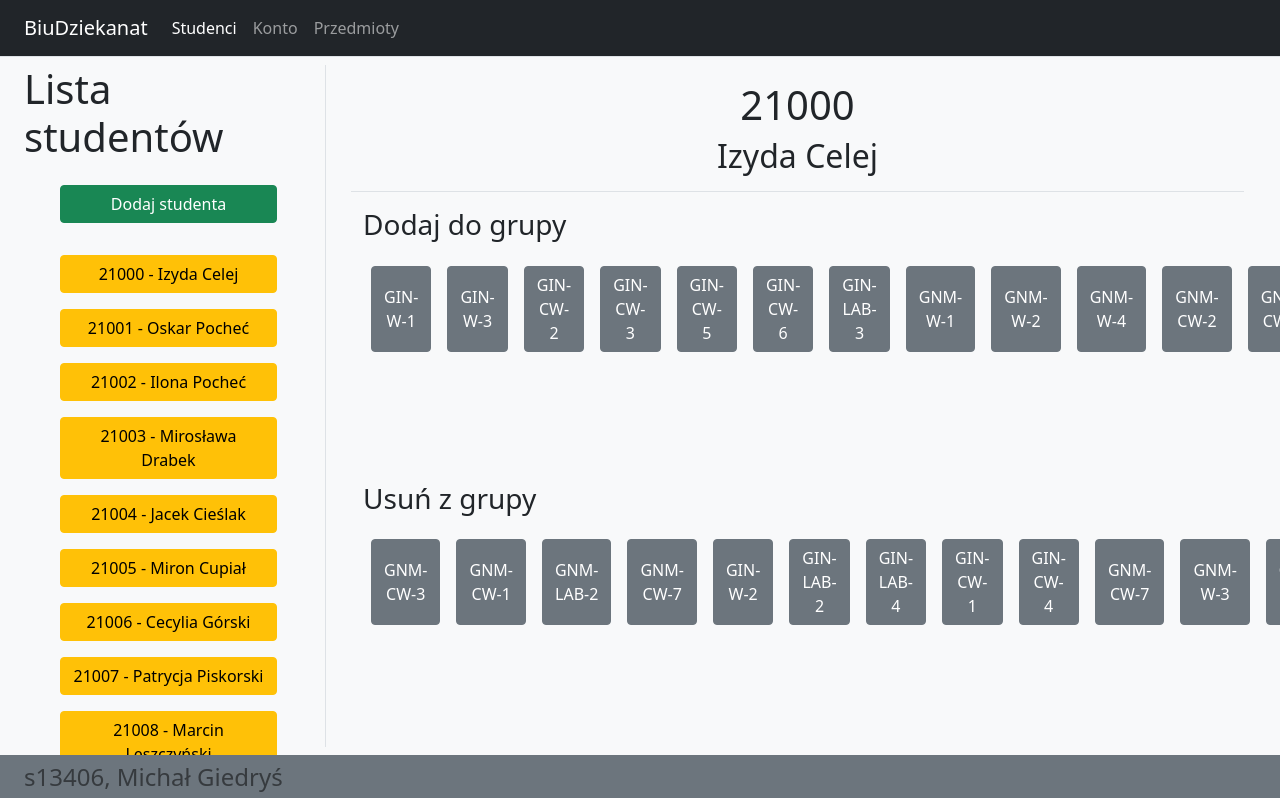
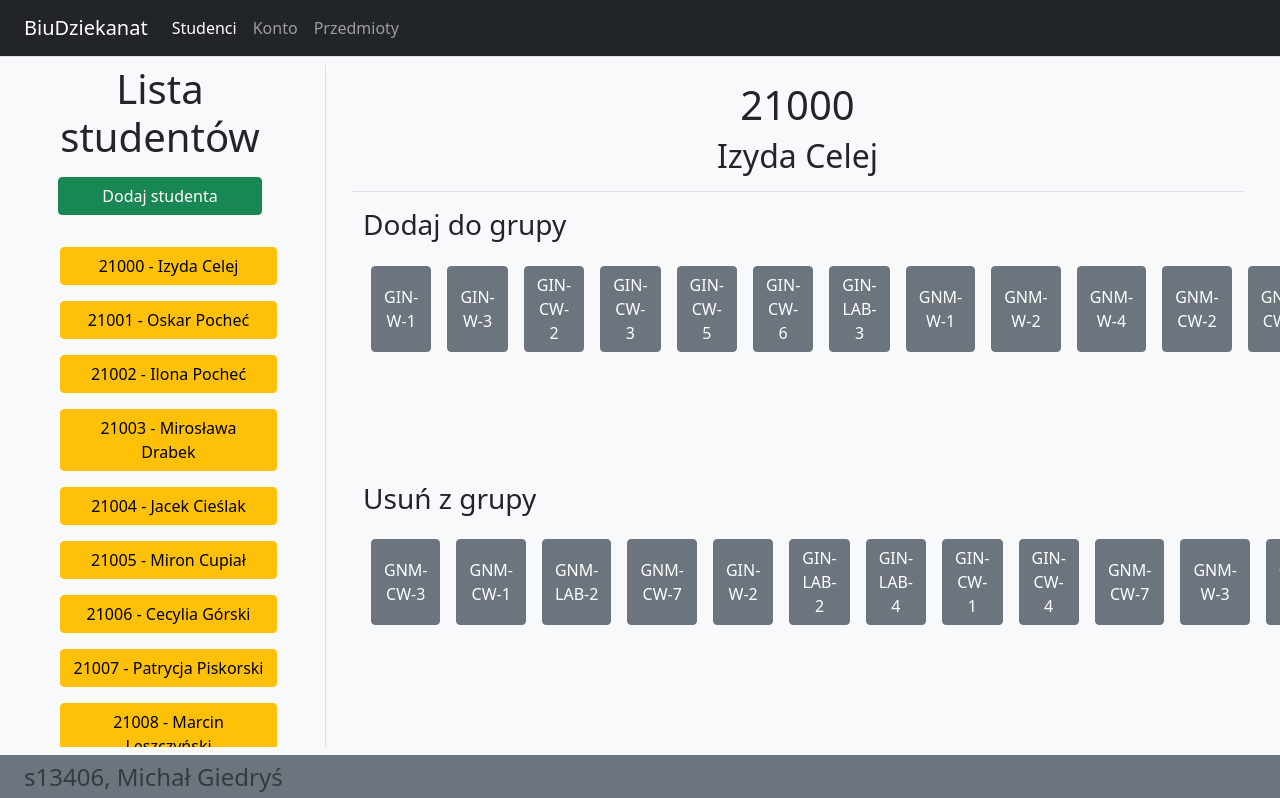
Before and after one commit to giedrys-michal/ITN_BIU, an Angular app in the folder BiuDziekanat/: page /students in a window 1280 px wide. Shown: the top 798 px of the page. Built offline with nearby package versions, Linux system fonts and the light colour scheme.

Commit message:
Adjust groups and students list view layout
Adjust groups and students list view layout

```diff
--- a/BiuDziekanat/src/app/groupsView/groups-list-view/groups-list-view.component.html
+++ b/BiuDziekanat/src/app/groupsView/groups-list-view/groups-list-view.component.html
@@ -1,13 +1,11 @@
 <div class="col-sm h-100">
   <div class="d-flex flex-column text-center h-100">
-    <div class="">
-      <h1 class="">Lista grup</h1>
-      <button type="button" class="btn btn-success w-50 mt-2 mb-4" (click)="openModal(addGroupModalTemplate)">Dodaj grupę</button>
+    <div style="margin-right: 17px;">
+      <h1>Lista grup</h1>
+      <button type="button" class="btn btn-success w-75 mt-2 mb-4" (click)="openModal(addGroupModalTemplate)">Dodaj grupę</button>
     </div>
-    <div class="d-flex flex-grow-1 justify-content-center" style="overflow-y: scroll;">
-      <div class="w-50 my-2">
-        <button *ngFor="let group of groups" type="button" class="btn btn-secondary w-100 my-2" (click)="onGroupClick(group)">{{group.name}}</button>
-      </div>
+    <div class="d-flex flex-column align-items-center" style="overflow-y: scroll;">
+      <button *ngFor="let group of groups" type="button" class="btn btn-secondary w-75 my-2" (click)="onGroupClick(group)">{{group.name}}</button>
     </div>
   </div>
 </div>
--- a/BiuDziekanat/src/app/studentsView/students-list-view/students-list-view.component.html
+++ b/BiuDziekanat/src/app/studentsView/students-list-view/students-list-view.component.html
@@ -1,7 +1,13 @@
-<h1>Lista studentów</h1>
-<div class="w-75 my-2">
-  <button type="button" class="btn btn-success w-100 mt-2 mb-4" (click)="openModal(studentsModalTemplate)">Dodaj studenta</button>
-  <button *ngFor="let student of students" (click)="onListButtonClick(student)" type="button" class="btn btn-warning w-100 my-2">{{student.id}} - {{student.name}} {{student.lastName}}</button>
+<div class="col-sm h-100">
+  <div class="d-flex flex-column text-center h-100">
+    <div style="margin-right: 17px;">
+      <h1>Lista studentów</h1>
+      <button type="button" class="btn btn-success w-75 mt-2 mb-4" (click)="openModal(studentsModalTemplate)">Dodaj studenta</button>
+    </div>
+    <div class="d-flex flex-column align-items-center" style="overflow-y: scroll;">
+      <button *ngFor="let student of students" type="button" class="btn btn-warning w-75 my-2" (click)="onListButtonClick(student)">{{student.id}} - {{student.name}} {{student.lastName}}</button>
+    </div>
+  </div>
 </div>
 
 <ng-template #studentsModalTemplate>
--- a/BiuDziekanat/src/app/studentsView/students-main-view/students-main-view.component.html
+++ b/BiuDziekanat/src/app/studentsView/students-main-view/students-main-view.component.html
@@ -1,10 +1,10 @@
 <div class="col-12 h-100 px-4 py-2">
   <div class="row h-100">
     <div class="col-3 h-100" style="border-right: solid #dee2e6 1px;">
-      <app-students-list-view class="d-flex flex-column align-items-center w-100"></app-students-list-view>
+      <app-students-list-view></app-students-list-view>
     </div>
     <div class="col-9 h-100" style="border-left: solid transparent 1px;">
-      <app-student-details-view class="d-flex flex-column align-items-center w-100 h-100"></app-student-details-view>
+      <app-student-details-view></app-student-details-view>
     </div>
   </div>
 </div>
```
